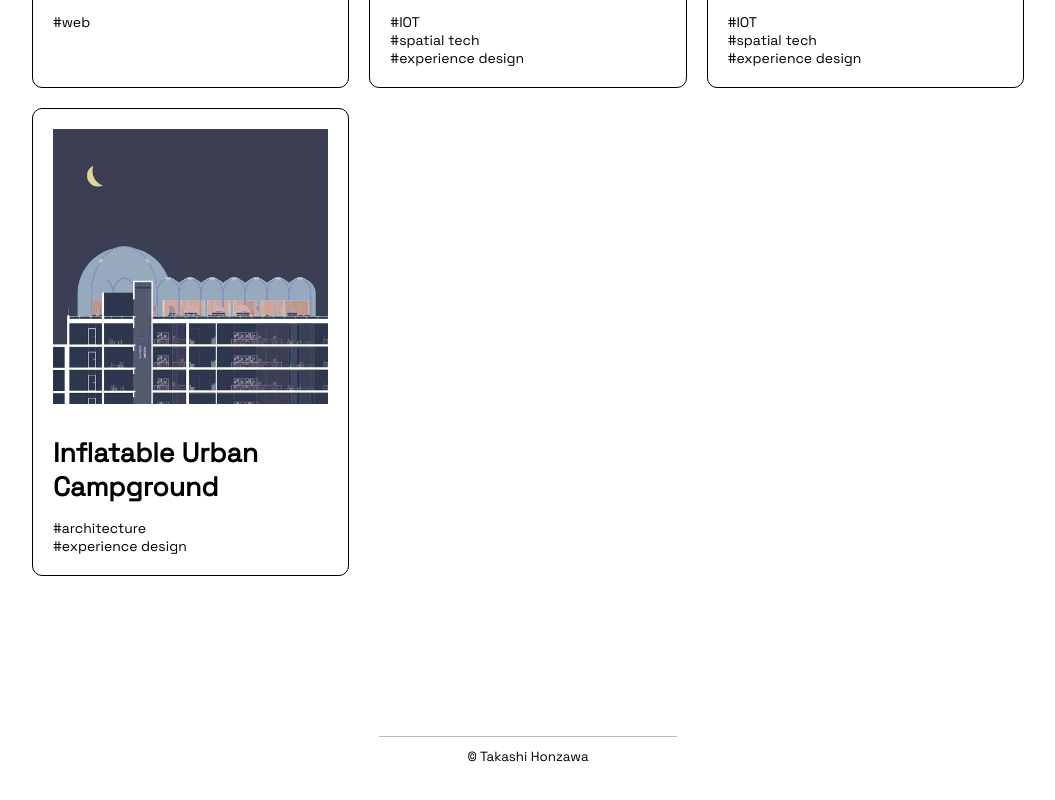
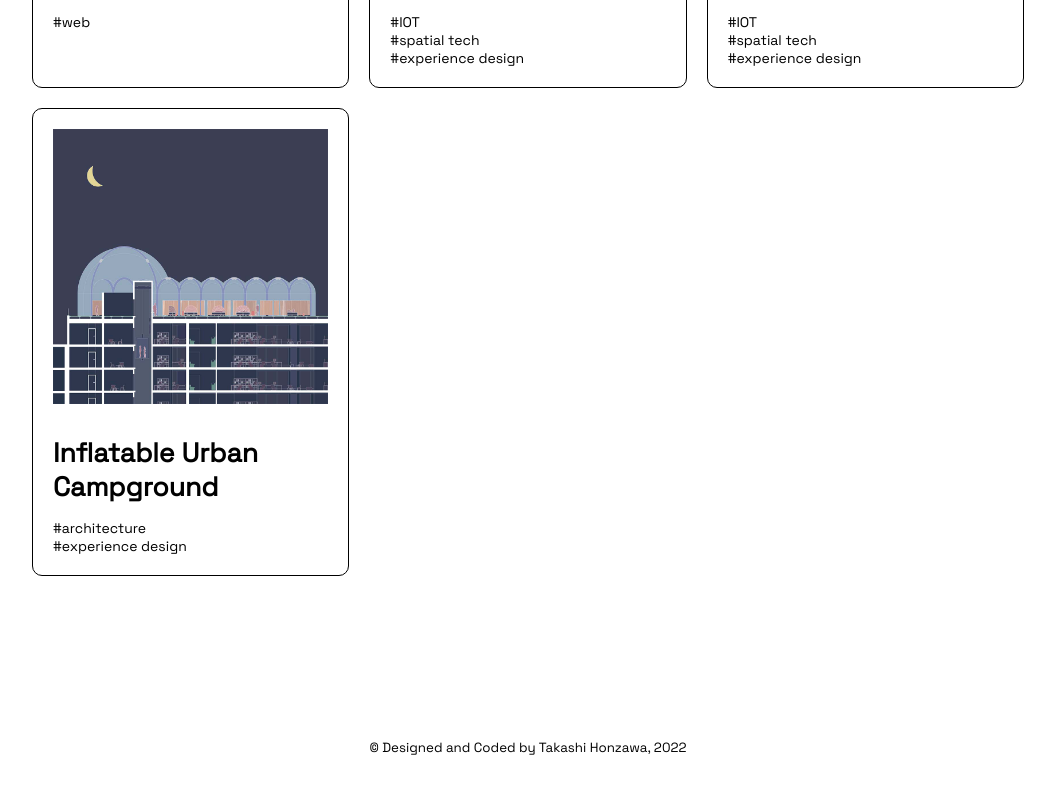
Before and after one commit to taka-2628/portfolio, a React (Create React App) app: page / in a window 1280 px wide. Shown: the part 1218-2018 px from the top of the page, without its empty margins (112-1167 px from the left). Built offline with nearby package versions, Linux system fonts and the light colour scheme.

Commit message:
fix: footer updated and added to web, sdt components

```diff
--- a/src/components/Footer.js
+++ b/src/components/Footer.js
@@ -1,12 +1,15 @@
 import React, { useContext } from "react";
 
+import { BackgroundContext } from './context/background';
+
 function Footer(){
+  const { background } = useContext(BackgroundContext);
+
+  const footerStyle = {color: background !== "black" ? "black" : "white"};
+
   return(
     <div id="footer">
-      <div id="break">
-        <hr/>
-      </div>
-      <small>© Takashi Honzawa</small>
+      <small style={footerStyle}>© Designed and Coded by Takashi Honzawa, 2022</small>
     </div>
   )
 }
--- a/src/components/SpaceDesignTech.js
+++ b/src/components/SpaceDesignTech.js
@@ -9,6 +9,8 @@ import UrbanCampsite from "./SDTProjects/UrbanCampsite";
 import IlluminationSchool from "./SDTProjects/IlluminationSchool";
 import CourtyardDialogue from "./SDTProjects/CourtyardDialogue";
 import Continuum from "./SDTProjects/Continuum";
+
+import Footer from './Footer';
 
 function SpaceDesignTech( {data} ){
   const match = useRouteMatch();
@@ -38,6 +40,7 @@ function SpaceDesignTech( {data} ){
           <Route exact path={`${match.url}/continuum`}>
             <Continuum data={data}/>
           </Route>
+          <Footer />
     </div>
   )
 }
--- a/src/components/Web.js
+++ b/src/components/Web.js
@@ -1,6 +1,8 @@
 import React from "react";
 import { useRouteMatch } from "react-router-dom";
 import "../stylesheets/Web.css";
+
+import Footer from './Footer';
 
 import mediumLogo from "../assets/medium-logo_white.png";
 import githubLogo from "../assets/github-logo_white.png";
@@ -49,6 +51,7 @@ function Web( {data} ){
   return (
     <div id="web">
       {webProjects}
+      <Footer />
     </div>
   )
 }
```
